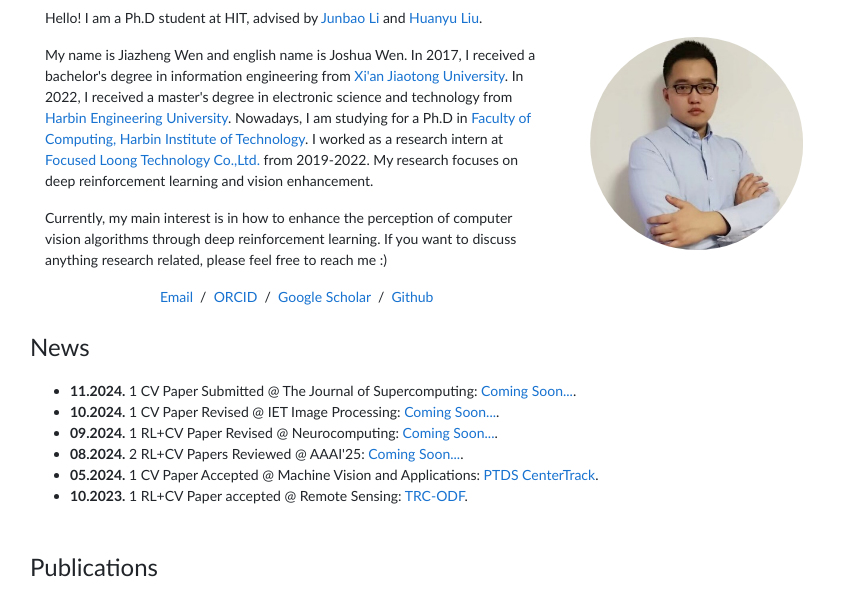
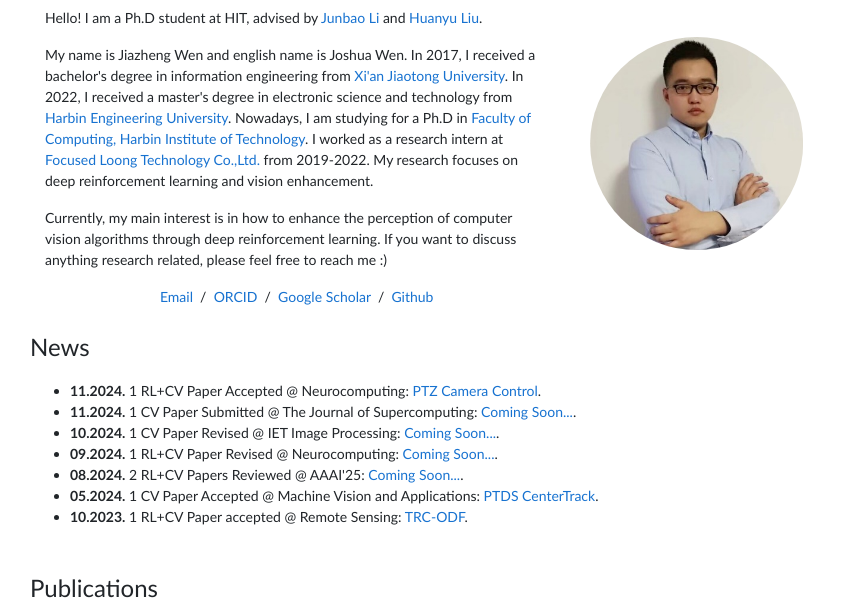
Before and after one commit to JoshuaWenHIT/JoshuaWenHIT.github.io, a plain HTML site: page index.html in a window 1280 px wide. Shown: the part 77-687 px from the top of the page, without its empty margins (210-1056 px from the left). Drawn offline with nearby package versions, Linux system fonts and the light colour scheme.

Commit message:
paper accepted

```diff
--- a/index.html
+++ b/index.html
@@ -85,6 +85,7 @@
     <div class="row">
       <p>
         <ul>
+          <li><b>11.2024.</b> 1 RL+CV Paper Accepted @ Neurocomputing: <a href="https://www.sciencedirect.com/journal/neurocomputing">PTZ Camera Control</a>.
           <li><b>11.2024.</b> 1 CV Paper Submitted @ The Journal of Supercomputing: <a href="https://link.springer.com/journal/11227">Coming Soon...</a>.
           <li><b>10.2024.</b> 1 CV Paper Revised @ IET Image Processing: <a href="https://ietresearch.onlinelibrary.wiley.com/journal/17519667">Coming Soon...</a>.
           <li><b>09.2024.</b> 1 RL+CV Paper Revised @ Neurocomputing: <a href="https://www.sciencedirect.com/journal/neurocomputing">Coming Soon...</a>.
```
